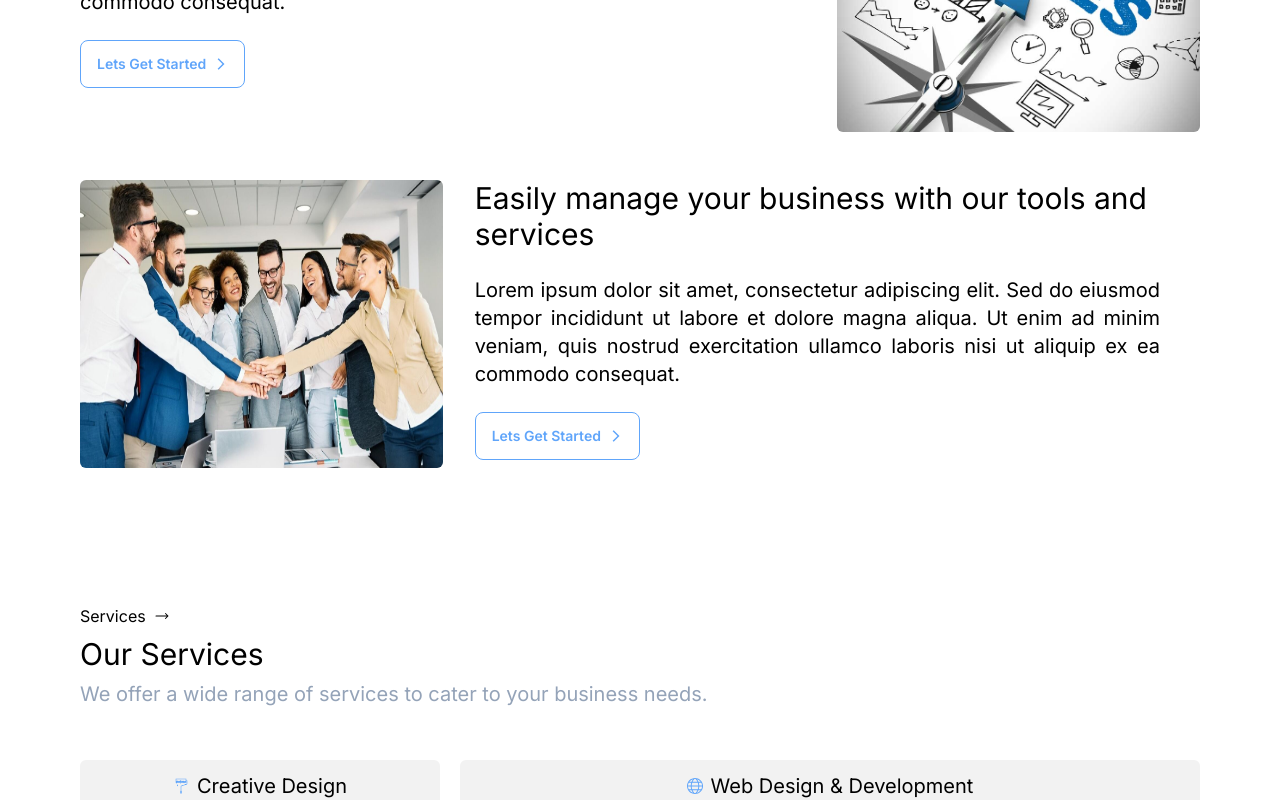
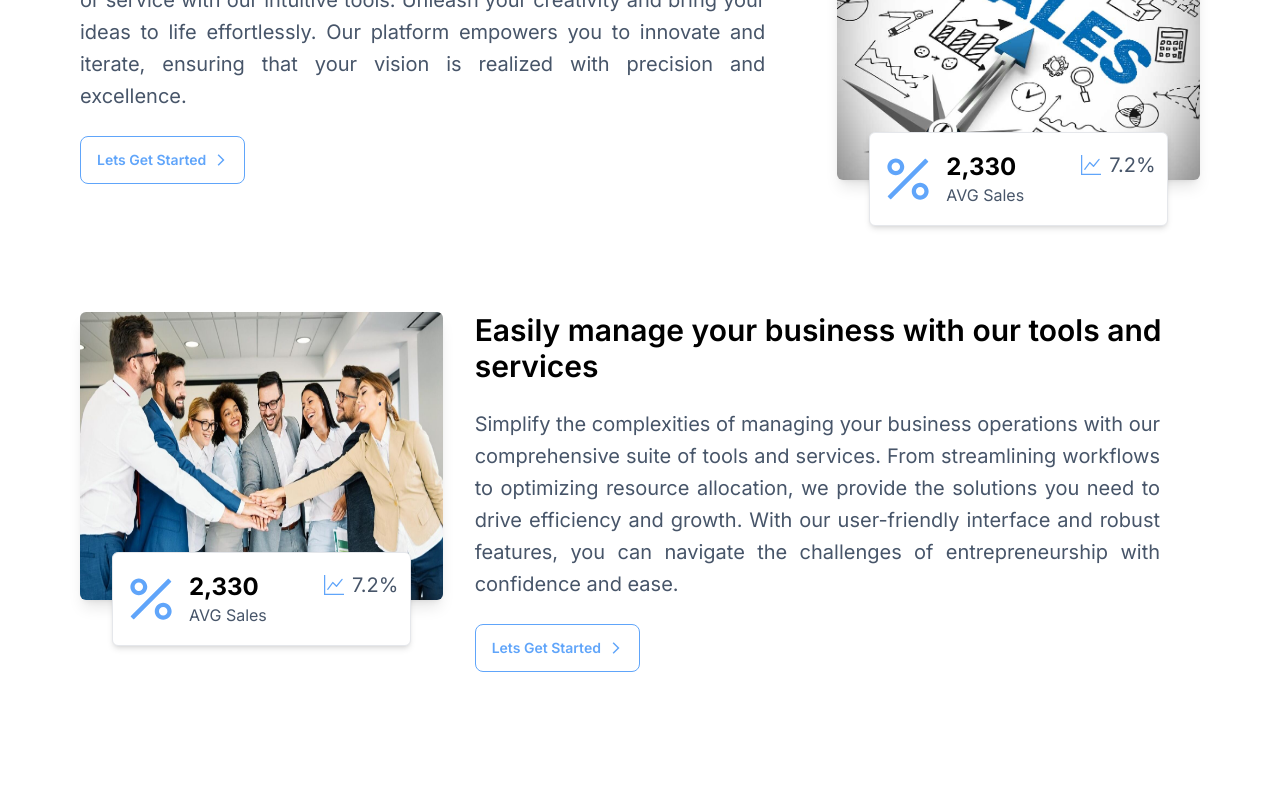
Before and after one commit to ruhulaminparvez/company-portfolio, a Next.js app: page / in a window 1280 px wide. Shown: the part 800-1600 px from the top of the page. Built offline with nearby package versions, Linux system fonts and the light colour scheme.

Commit message:
Final View of Company Profile

```diff
--- a/components/clientFeedback/ClientFeedback.jsx
+++ b/components/clientFeedback/ClientFeedback.jsx
@@ -9,17 +9,17 @@ const ClientFeedback = () => {
         <section className='px-5 lg:px-20 pt-20 bg-white'>
             <div className='flex items-center flex-col'>
                 <h6 className='flex items-center gap-2 text-black'>Testimonials <HiArrowLongRight /></h6>
-                <h2 className='text-3xl my-2 text-black'>Hear from Our Clients</h2>
+                <h2 className='text-3xl my-2 text-black font-semibold'>Hear from Our Clients</h2>
             </div>
             <div className='grid grid-cols-1 lg:grid-cols-2 gap-6 lg:gap-5 py-8 lg:py-6'>
                 {testimonialsData.map((item, index) => (
                     <div key={index}>
-                        <div className='border rounded-md p-4'>
+                        <div className='border rounded-md p-4 card-hover'>
                             <span className='text-4xl text-blue-400'><FaQuoteLeft /></span>
                             <p className='text-justify mt-3 text-black'>{item.quote}</p>
                         </div>
                         <div className='flex items-center gap-2 mt-3'>
-                            <div className='p-1 rounded-full border-2 border-blue-400'>
+                            <div className='p-1 rounded-full border-2 border-blue-400 card-hover'>
                                 <Image src={item.avatar} alt={item.avatarAlt} className='w-10 h-10 rounded-full' />
                             </div>
                             <div>
--- a/components/contactUs/ContactUs.jsx
+++ b/components/contactUs/ContactUs.jsx
@@ -8,7 +8,7 @@ const ContactUs = () => {
         <section className='px-5 lg:px-20 py-20 w-full lg:flex items-start bg-white'>
             <div className='w-full lg:w-1/3'>
                 <h6 className='flex items-center gap-2 text-black'>About Us <HiArrowLongRight /></h6>
-                <h2 className='text-3xl my-2 text-black'>Get in Touch</h2>
+                <h2 className='text-3xl my-2 text-black font-semibold'>Get in Touch</h2>
                 <p className='text-slate-400 text-xl'>
                     Please feel free to contact us.
                 </p>
--- a/components/services/Services.jsx
+++ b/components/services/Services.jsx
@@ -7,14 +7,14 @@ const Services = () => {
         <section className='px-5 lg:px-20 pt-20 lg:pt-10 bg-white'>
             <div>
                 <h6 className='flex items-center gap-2 text-black'>Services <HiArrowLongRight /></h6>
-                <h2 className='text-3xl my-2 text-black'>Our Services</h2>
+                <h2 className='text-3xl my-2 text-black font-semibold'>Our Services</h2>
                 <p className='text-slate-400 text-xl'>
                     We offer a wide range of services to cater to your business needs.
                 </p>
             </div>
             <div className='grid grid-cols-1 lg:grid-cols-3 gap-6 lg:gap-5 pt-8 lg:mt-5'>
                 {servicesData?.map((item, index) => (
-                    <div key={index + 1} className={`bg-base-200 rounded-md box-border ${(item?.id === 2 || item?.id === 3) && 'lg:col-span-2'}`}>
+                    <div key={index + 1} className={`bg-base-200 rounded-md box-border card-hover ${(item?.id === 2 || item?.id === 3) && 'lg:col-span-2'}`}>
                         <div className='flex items-center justify-center gap-2 my-3'>
                             <span className='text-blue-400'>{item?.icon}</span>
                             <h4 className='text-xl text-black'>{item?.title}</h4>
--- a/components/showcase/Showcase.jsx
+++ b/components/showcase/Showcase.jsx
@@ -9,14 +9,14 @@ const Showcase = () => {
         <section className='px-5 lg:px-20 pt-32 bg-white'>
             <div className='flex items-center flex-col'>
                 <h6 className='uppercase border-b-color-slate-400 border-b-4 text-black'>Works</h6>
-                <h2 className='text-3xl my-2 text-black text-center'>Discover our Projects and Works</h2>
+                <h2 className='text-3xl my-2 text-black text-center font-semibold'>Discover our Projects and Works</h2>
                 <p className='text-slate-400 text-xl text-center'>
                     We have worked with various clients and companies to deliver the best results.
                 </p>
             </div>
             <div className='grid grid-cols-1 lg:grid-cols-3 gap-6 lg:gap-6 py-8 lg:py-10'>
                 {showcaseData.map((data, index) => (
-                    <div key={index} className='shadow-md p-1'>
+                    <div key={index} className='shadow-md p-1 card-hover'>
                         <Image src={data.image} alt={data.imageAlt} className='w-full h-72 object-cover rounded-md' />
                         <div className='py-4 px-3 flex items-end justify-between'>
                             <div>
--- a/components/team/Team.jsx
+++ b/components/team/Team.jsx
@@ -10,14 +10,14 @@ const Team = () => {
         <section className='px-5 lg:px-20 pt-20 bg-white'>
             <div className='flex items-center flex-col'>
                 <h6 className='uppercase border-b-color-slate-400 border-b-4 text-black'>About Us</h6>
-                <h2 className='text-3xl my-2 text-center text-black'>
+                <h2 className='text-3xl my-2 text-center text-black font-semibold'>
                     The Talented People Behind the Scenes
                     <br className='lg:inline-block hidden' /> of the Organization
                 </h2>
             </div>
             <div className='grid grid-cols-1 lg:grid-cols-4 gap-6 lg:gap-5 py-8 lg:py-8'>
                 {teamData.map((data, index) => (
-                    <div key={index} className='shadow-md p-1 h-80'>
+                    <div key={index} className='shadow-md p-1 h-80 card-hover'>
                         <div className='my-2'>
                             <Image src={data.image} alt={data.imageAlt} className='w-32 h-32 object-cover rounded-full mx-auto' />
                         </div>
--- a/components/vision/Vision.jsx
+++ b/components/vision/Vision.jsx
@@ -3,17 +3,19 @@ import React from 'react';
 import { MdArrowForwardIos } from "react-icons/md";
 import Image from 'next/image';
 import Link from 'next/link';
+import { AiOutlinePercentage } from "react-icons/ai";
+import { BsGraphUp } from "react-icons/bs";
 
 const Vision = () => {
     return (
-        <section className='px-5 lg:px-20 lg:py-12 bg-white'>
+        <section className='px-5 lg:px-20 lg:pb-12 lg:pt-24 bg-white'>
             {visionData.map((item, index) => (
-                <div key={index} className={`w-full flex flex-col-reverse pt-20 lg:pt-0 lg:py-12 gap-8 ${index % 2 === 0 ? 'lg:flex-row' : 'lg:flex-row-reverse'}`}>
+                <div key={index} className={`w-full flex flex-col-reverse pt-20 lg:pt-0 lg:py-32 gap-8 ${index % 2 === 0 ? 'lg:flex-row' : 'lg:flex-row-reverse'}`}>
                     <div className={`w-full lg:w-2/3`}>
                         <div className='w-full'>
-                            <h3 className='text-3xl text-black'>{item.title}</h3>
+                            <h3 className='text-3xl font-semibold text-black mt-10 lg:mt-0'>{item.title}</h3>
                         </div>
-                        <p className='text-xl my-6 text-justify pr-10 text-black'>{item.description}</p>
+                        <p className='text-xl my-6 text-justify pr-10 text-slate-600 leading-8'>{item.description}</p>
                         <div className='flex items-center justify-between'>
                             <Link href='#' className='flex items-center gap-2 btn btn-outline text-blue-400 hover:bg-blue-500 hover:border-0'>
                                 <span className='text-md'>Lets Get Started</span>
@@ -21,8 +23,28 @@ const Vision = () => {
                             </Link>
                         </div>
                     </div>
-                    <div className='w-full lg:w-1/3'>
-                        <Image src={item.image} alt={item.imageAlt} className='w-full h-72 rounded-md' />
+                    <div className='w-full lg:w-1/3 relative'>
+                        <Image src={item.image} alt={item.imageAlt} className='w-full h-72 rounded-md shadow-lg card-hover' />
+                        <div className="absolute bottom-0 left-0 right-0 top-60 text-center">
+                            <div className="bg-white border shadow-md py-4 px-2 mx-8 rounded-md card-hover">
+                                <div className='flex items-center justify-between'>
+                                    <div className='flex items-center gap-2'>
+                                        <AiOutlinePercentage className='text-6xl text-blue-400' />
+                                        <div className='text-left'>
+                                            <h4 className='text-2xl text-black font-bold'>2,330</h4>
+                                            <p className='text-md text-slate-600'>AVG Sales</p>
+                                        </div>
+                                    </div>
+                                    <div className=''>
+                                        <div className='flex items-center justify-center gap-2'>
+                                            <BsGraphUp className='text-xl text-blue-400' />
+                                            <p className='text-xl text-slate-600'>7.2%</p>
+                                        </div>
+                                        <h4 className='text-xl'>Increase</h4>
+                                    </div>
+                                </div>
+                            </div>
+                        </div>
                     </div>
                 </div>
             ))}
--- a/constant/dummyData.js
+++ b/constant/dummyData.js
@@ -146,14 +146,14 @@ const visionData = [
         title: 'Design your application, product or service',
         image: localImages?.visionOne,
         imageAlt: 'Vision Image 1',
-        description: 'Lorem ipsum dolor sit amet, consectetur adipiscing elit. Sed do eiusmod tempor incididunt ut labore et dolore magna aliqua. Ut enim ad minim veniam, quis nostrud exercitation ullamco laboris nisi ut aliquip ex ea commodo consequat.'
+        description: 'Explore the endless possibilities of designing your application, product, or service with our intuitive tools. Unleash your creativity and bring your ideas to life effortlessly. Our platform empowers you to innovate and iterate, ensuring that your vision is realized with precision and excellence.'
     },
     {
         id: 2,
         title: 'Easily manage your business with our tools and services',
         image: localImages?.visionTwo,
         imageAlt: 'Vision Image 2',
-        description: 'Lorem ipsum dolor sit amet, consectetur adipiscing elit. Sed do eiusmod tempor incididunt ut labore et dolore magna aliqua. Ut enim ad minim veniam, quis nostrud exercitation ullamco laboris nisi ut aliquip ex ea commodo consequat.'
+        description: 'Simplify the complexities of managing your business operations with our comprehensive suite of tools and services. From streamlining workflows to optimizing resource allocation, we provide the solutions you need to drive efficiency and growth. With our user-friendly interface and robust features, you can navigate the challenges of entrepreneurship with confidence and ease.'
     }
 ];
 
--- a/styles/globals.css
+++ b/styles/globals.css
@@ -35,6 +35,13 @@ body {
   .custom-hero-btn:hover {
     @apply bg-transparent;
   }
+
+  .card-hover:hover {
+    @apply shadow-lg;
+    scale: 1.05;
+    transition: all 0.3s ease;
+    cursor: pointer;
+  }
 }
 
 .hover-scale:hover {
```
